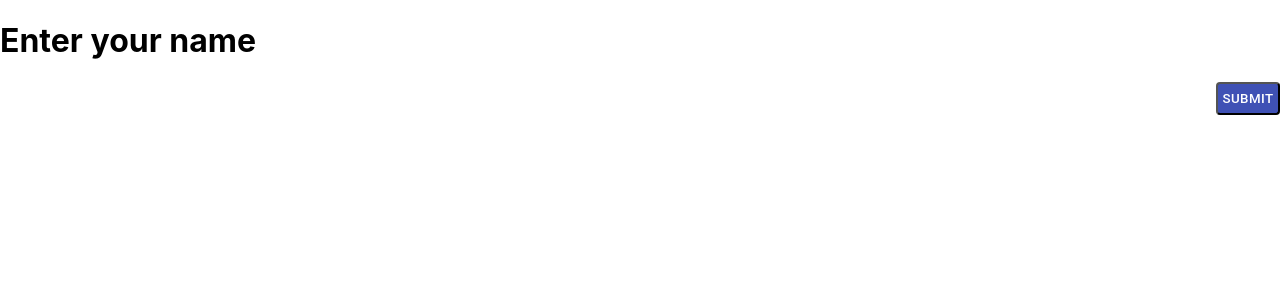
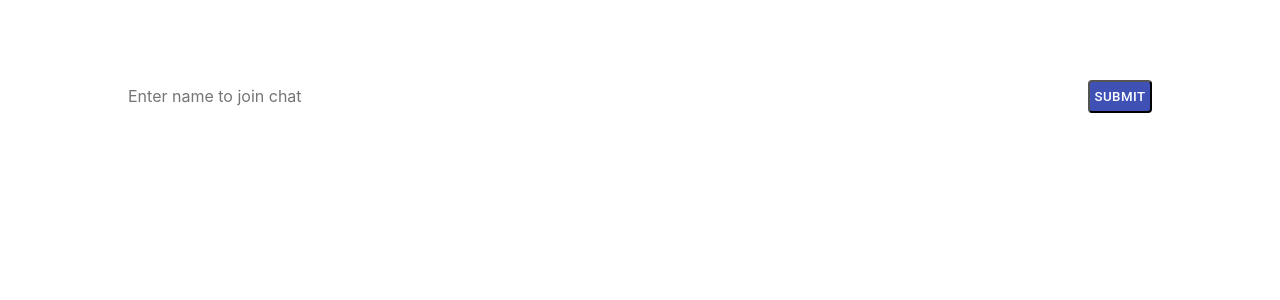
Before and after one commit to shaunmcarmody/chat-app-client, a React (Create React App) app: page / in a window 1280 px wide. Shown: the top 300 px of the page. Built offline with nearby package versions, Linux system fonts and the light colour scheme; the HTML template or start-up script is replaced by a standard one.

Commit message:
style views

```diff
--- a/src/components/views/Portal.js
+++ b/src/components/views/Portal.js
@@ -1,13 +1,25 @@
 import React from 'react';
+import styled from 'styled-components';
 import { Chat, TextField } from '../shared';
 
-export default ({ messages, submit }) => (
+const ChatBox = styled.div`
+  border-top: 3px solid #3f51b5;
+  padding: 20px 10px;
+  postion: absolute;
+`;
+
+export default ({ messages, submit, userId }) => (
   <>
       <Chat
         messages={messages}
+        userId={userId}
       />
+      <ChatBox>
       <TextField
-        submit={submit}
-      />
+          placeholder="Chat to the group..."
+          submit={submit}
+        />
+      </ChatBox>
+
   </>
 )
--- a/src/components/views/Splash.js
+++ b/src/components/views/Splash.js
@@ -1,11 +1,18 @@
 import React from 'react';
+import styled from 'styled-components';
 import { TextField } from '../shared';
 
+const Div = styled.div`
+  margin: auto;
+  margin-top: 80px;
+  width: 80%;
+`;
+
 export default ({ submit }) => (
-  <>
-    <h1>Enter your name</h1>
+  <Div>
     <TextField
+      placeholder="Enter name to join chat"
       submit={submit}
     />
-  </>
+  </Div>
 );
```
